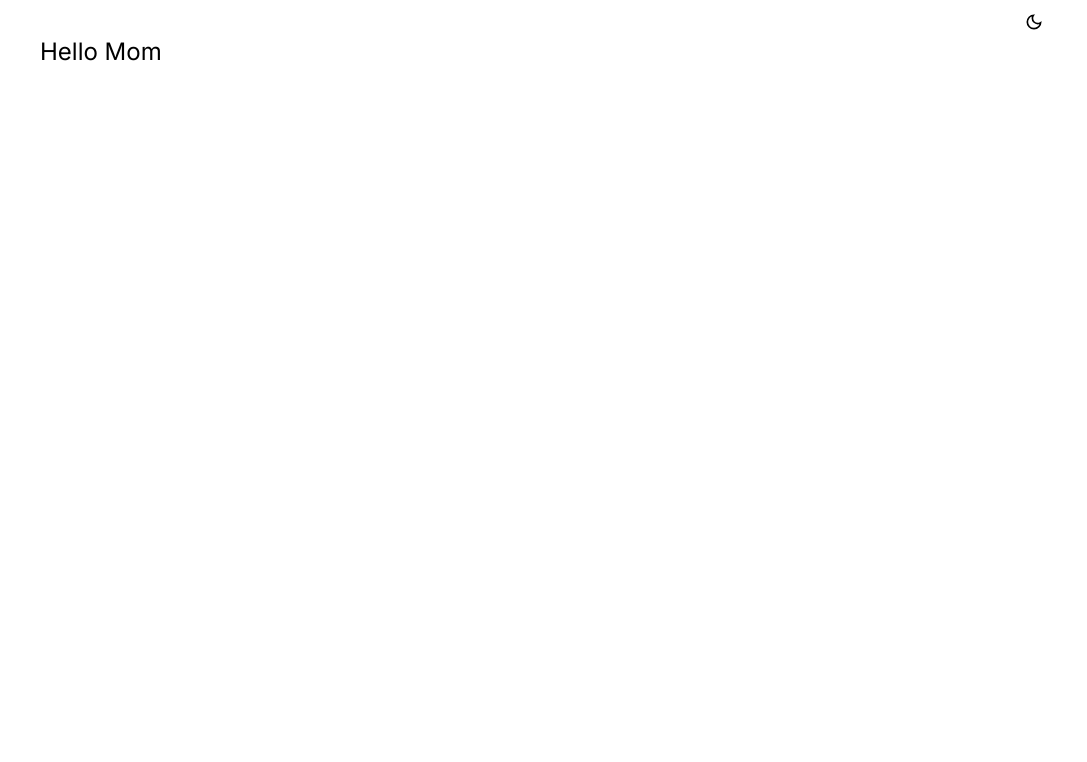
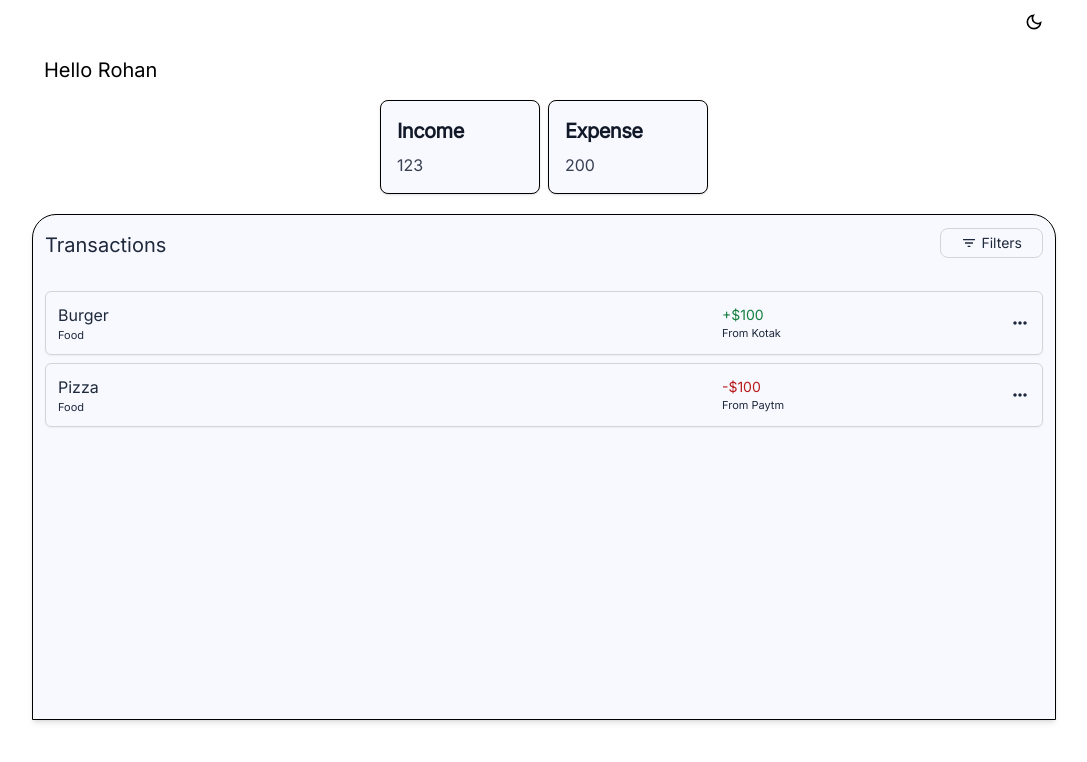
Before and after one commit to amrohan/expenso-app, an Angular app: page / in a window 1280 px wide. Shown: the top 762 px of the page, without its empty margins (96-1183 px from the left). Built offline with nearby package versions, Linux system fonts and the light colour scheme.

Commit message:
added transactions card ui

```diff
--- a/src/app/components/layout.component.ts
+++ b/src/app/components/layout.component.ts
@@ -7,8 +7,8 @@ import { NavbarComponent } from './navbar.component';
   standalone: true,
   imports: [CommonModule, NavbarComponent],
   template: `
-  <section class="dark:bg-black dark:text-slate-50 h-full w-full">
-    <div class="max-w-5xl mx-auto p-2">
+  <section class="dark:bg-black dark:text-slate-50 bg-white h-full w-full">
+    <div class="max-w-5xl mx-auto">
       <app-navbar></app-navbar>
       <ng-content></ng-content>
     </div>
--- a/src/app/components/navbar.component.ts
+++ b/src/app/components/navbar.component.ts
@@ -7,7 +7,7 @@ import { ThemeService } from '../services/theme.service';
   standalone: true,
   imports: [CommonModule],
   template: `
-    <div class="flex justify-between w-full items-center">
+    <div class="flex justify-between w-full items-center p-2">
       <div class="flex justify-end items-center w-full">
         @if (themeService.isDarkMode()) {
           <button (click)="themeService.setDarkMode(!themeService.isDarkMode())" class="rounded-full p-1 dark:hover:bg-zinc-700" >
--- a/src/app/pages/home/home.component.html
+++ b/src/app/pages/home/home.component.html
@@ -1,3 +1,101 @@
 <app-layout>
-  <h1 class="text-2xl dark:text-green-600 dark:bg-zinc-950">Hello Mom</h1>
+  <!-- Transactions -->
+  <section class="p-3">
+    <h1 class="text-xl dark:text-slate-100 mb-4">Hello Rohan</h1>
+    <main class="flex justify-center items-center gap-2">
+      <div
+        class="block max-w-sm min-w-[10rem] p-4 bg-[#f8f8ff] border border-black rounded-lg shadow hover:bg-gray-100 dark:bg-zinc-900 dark:border-zinc-700"
+      >
+        <h5
+          class="mb-2 text-xl font-bold tracking-tight text-gray-900 dark:text-white"
+        >
+          Income
+        </h5>
+        <p class="font-normal text-gray-700 dark:text-gray-400">123</p>
+      </div>
+      <div
+        class="block max-w-sm min-w-[10rem] p-4 bg-[#f8f8ff] border border-black rounded-lg shadow hover:bg-gray-100 dark:bg-zinc-900 dark:border-zinc-700"
+      >
+        <h5
+          class="mb-2 text-xl font-bold tracking-tight text-gray-900 dark:text-white"
+        >
+          Expense
+        </h5>
+        <p class="font-normal text-gray-700 dark:text-gray-400">200</p>
+      </div>
+    </main>
+  </section>
+  <!-- Transaction Contetnt -->
+  <section
+    class="dark:bg-zinc-900 bg-[#f8f8ff] text-slate-800 border border-black shadow-md rounded-t-3xl mt-2"
+  >
+    <!-- Header and Menu -->
+    <div class="p-3 flex justify-between items-center">
+      <h1 class="text-xl dark:text-slate-200 mt-1">Transactions</h1>
+      <div>
+        <button
+          type="button"
+          class="text-slate-800 dark:text-zinc-200 flex justify-center items-center gap-1 border border-gray-300 dark:border-zinc-400 font-medium rounded-lg text-sm px-5 p-1"
+        >
+          <svg
+            xmlns="http://www.w3.org/2000/svg"
+            height="24"
+            viewBox="0 -960 960 960"
+            width="24"
+            fill="currentColor"
+            class="h-4 w-4"
+          >
+            <path
+              d="M400-240v-80h160v80H400ZM240-440v-80h480v80H240ZM120-640v-80h720v80H120Z"
+            />
+          </svg>
+
+          Filters
+        </button>
+      </div>
+    </div>
+    <main class="max-h-[28rem] min-h-[28rem] p-3 overflow-scroll">
+      @for (item of data; track $index) {
+      <div
+        class="w-full mt-2 flex items-center max-h-16 dark:bg-zinc-950 dark:text-slate-100 rounded-md shadow-sm border border-gray-300 dark:border-zinc-800"
+      >
+        <!-- Name -->
+        <div class="flex flex-col justify-center items-start h-full p-3 w-8/12">
+          <p class="text-base">{{ item.title }}</p>
+          <p class="text-[11px] dark:text-slate-300">{{ item.categoryId }}</p>
+        </div>
+        <!-- Amounts -->
+        <div class="w-3/12 flex flex-col justify-center items-start p-3">
+          @if ($index%2===0) {
+          <p class="text-sm text-green-700">+${{ item.amount }}</p>
+          }@else {
+          <p class="text-sm text-red-700">-${{ item.amount }}</p>
+          }
+          <p class="text-[11px] dark:text-slate-300">
+            From {{ item.accountId }}
+          </p>
+        </div>
+        <!-- Menu -->
+        <div class="w-1/12 flex flex-col justify-center items-end h-full p-3">
+          <svg
+            xmlns="http://www.w3.org/2000/svg"
+            height="24"
+            viewBox="0 -960 960 960"
+            width="24"
+            fill="currentColor"
+            class="h-5 w-5"
+          >
+            <path
+              d="M240-400q-33 0-56.5-23.5T160-480q0-33 23.5-56.5T240-560q33 0 56.5 23.5T320-480q0 33-23.5 56.5T240-400Zm240 0q-33 0-56.5-23.5T400-480q0-33 23.5-56.5T480-560q33 0 56.5 23.5T560-480q0 33-23.5 56.5T480-400Zm240 0q-33 0-56.5-23.5T640-480q0-33 23.5-56.5T720-560q33 0 56.5 23.5T800-480q0 33-23.5 56.5T720-400Z"
+            />
+          </svg>
+        </div>
+      </div>
+      }@empty {
+      <div class="h-[300px] w-full grid place-content-center">
+        <p class="dark:text-slate-100">No Records...</p>
+      </div>
+      }
+    </main>
+  </section>
 </app-layout>
--- a/src/app/pages/home/home.component.ts
+++ b/src/app/pages/home/home.component.ts
@@ -1,6 +1,17 @@
-import { Component } from '@angular/core';
+import { Component, } from '@angular/core';
 import { CommonModule } from '@angular/common';
 import { LayoutComponent } from '../../components/layout.component';
+
+export class transaction {
+  _id: string
+  title: string
+  categoryId: string
+  amount: number;
+  date: Date | string
+  userId: string
+  type: string
+  accountId: string
+}
 
 @Component({
   selector: 'app-home',
@@ -9,4 +20,28 @@ import { LayoutComponent } from '../../components/layout.component';
   templateUrl: './home.component.html',
 })
 export class HomeComponent {
+  data: transaction[] = [
+    {
+      _id: "abc9012",
+      title: 'Burger',
+      categoryId: 'Food',
+      amount: 100,
+      date: new Date(),
+      userId: '1',
+      type: 'income',
+      accountId: 'Kotak'
+    },
+    {
+      _id: "abc9022",
+      title: 'Pizza',
+      categoryId: 'Food',
+      amount: 100,
+      date: new Date(),
+      userId: '1',
+      type: 'income',
+      accountId: 'Paytm'
+    }
+
+  ]
+
 }
```
